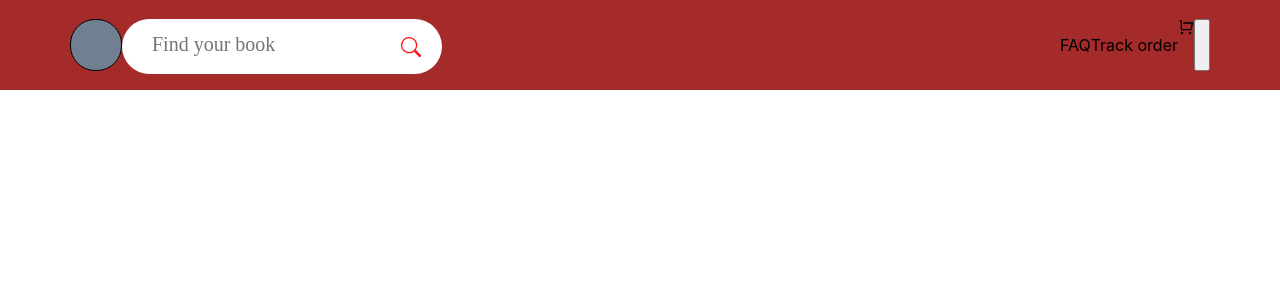
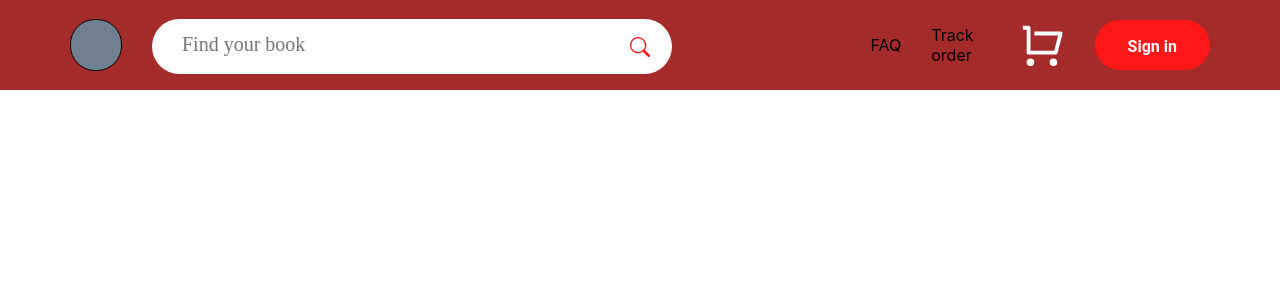
Before and after one commit to HakimMaz/caverneshop, a React (Create React App) app: page / in a window 1280 px wide. Shown: the top 300 px of the page. Built offline with nearby package versions, Linux system fonts and the light colour scheme.

Commit message:
designing header

```diff
--- a/src/App/component/Header/Header.css
+++ b/src/App/component/Header/Header.css
@@ -7,15 +7,32 @@
   padding-left: 70px;
   padding-right:70px;
   justify-content: space-between;
+
 }
 
 .header-right{
   display: flex;
     flex-direction: row;
-    justify-content: space-around;
+    align-items: center;
+    justify-content: space-between;
   }
 .header-left{
   display: flex;
   flex-direction: row;
-  align-content: space-around;
+  justify-content: space-around  ;
 }
+
+.header-button{
+  height:50px;
+  width:50%;
+  border:none;
+  border-radius:50px;
+  background-color: #FF1616;
+    margin-left:30px
+}
+.header-button>p{
+  font-family: 'Roboto',sans-serif;
+  color: #fff;
+  font-size:16px;
+  font-weight: 600;
+}
--- a/src/App/component/Header/Header.js
+++ b/src/App/component/Header/Header.js
@@ -4,6 +4,7 @@ import HeaderLogo from '../HeaderLogo/HeaderLogo';
 import InputSearch from '../InputSearch/InputSearch';
 import { RiShoppingCartLine } from 'react-icons/ri';
 import { IconContext } from "react-icons";
+import HeaderItem from '../HeaderItem/HeaderItem';
 function Header(props) {
     return (
         <div className='container-header' >
@@ -12,10 +13,16 @@ function Header(props) {
                     <InputSearch />
                 </div>
                 <div className='header-right'>
-                    <p>FAQ</p>
-                    <p>Track order</p>
+                    <HeaderItem title='FAQ'/>
+                    <HeaderItem title='Track order'/>
+                    <IconContext.Provider value={{  color:'#fff',size:70}}>
+
                     <RiShoppingCartLine />
-                    <button />
+
+                    </IconContext.Provider>
+                    <button className='header-button'>
+                        <p>Sign in</p>
+                    </button>
                 </div>
         </div>
     );
--- a/src/App/component/HeaderItem/HeaderItem.css
+++ b/src/App/component/HeaderItem/HeaderItem.css
@@ -0,0 +1,7 @@
+.header-item{
+    font-weight: 400;
+    font-size: 14;
+    color:'#454E6D';
+    margin-right: 30px;
+    margin-right:30px;
+}
--- a/src/App/component/HeaderItem/HeaderItem.js
+++ b/src/App/component/HeaderItem/HeaderItem.js
@@ -1,8 +1,9 @@
 import React from 'react';
-
-function HeaderItem(props) {
+import './HeaderItem.css'
+function HeaderItem({title}) {
     return (
-        <div>
+        <div className='header-item'>
+            <p> {title}</p>
 
         </div>
     );
--- a/src/App/component/InputSearch/InputSearch.css
+++ b/src/App/component/InputSearch/InputSearch.css
@@ -1,10 +1,11 @@
  .container-input-search{
  position: relative;
- width:300px;
+ width:500px;
  height:35px;
  justify-content: center;
  align-items: center;
  background-color: '#fff';
+ margin-left:30px;
 }
 .input-search{
     width:100%;
```
